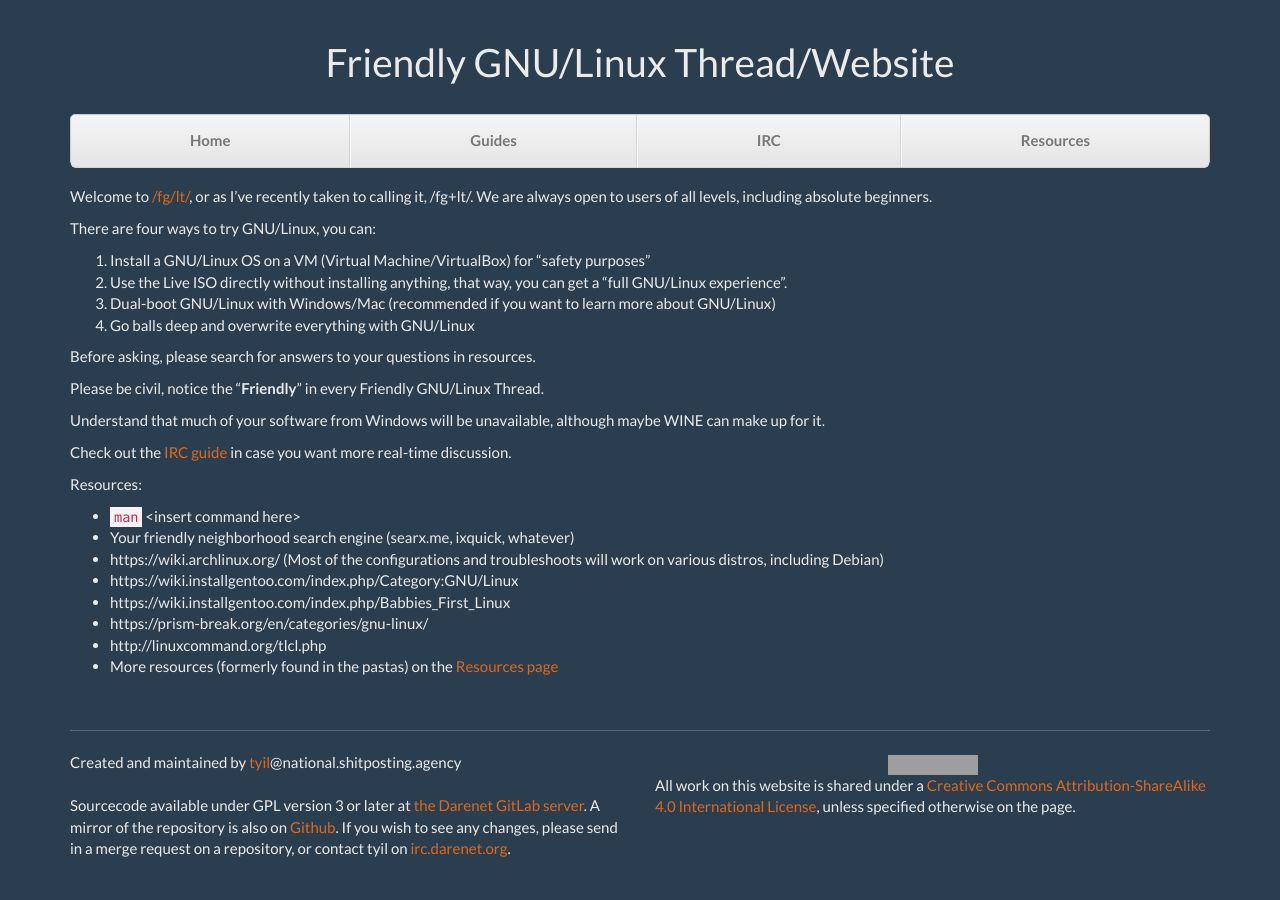
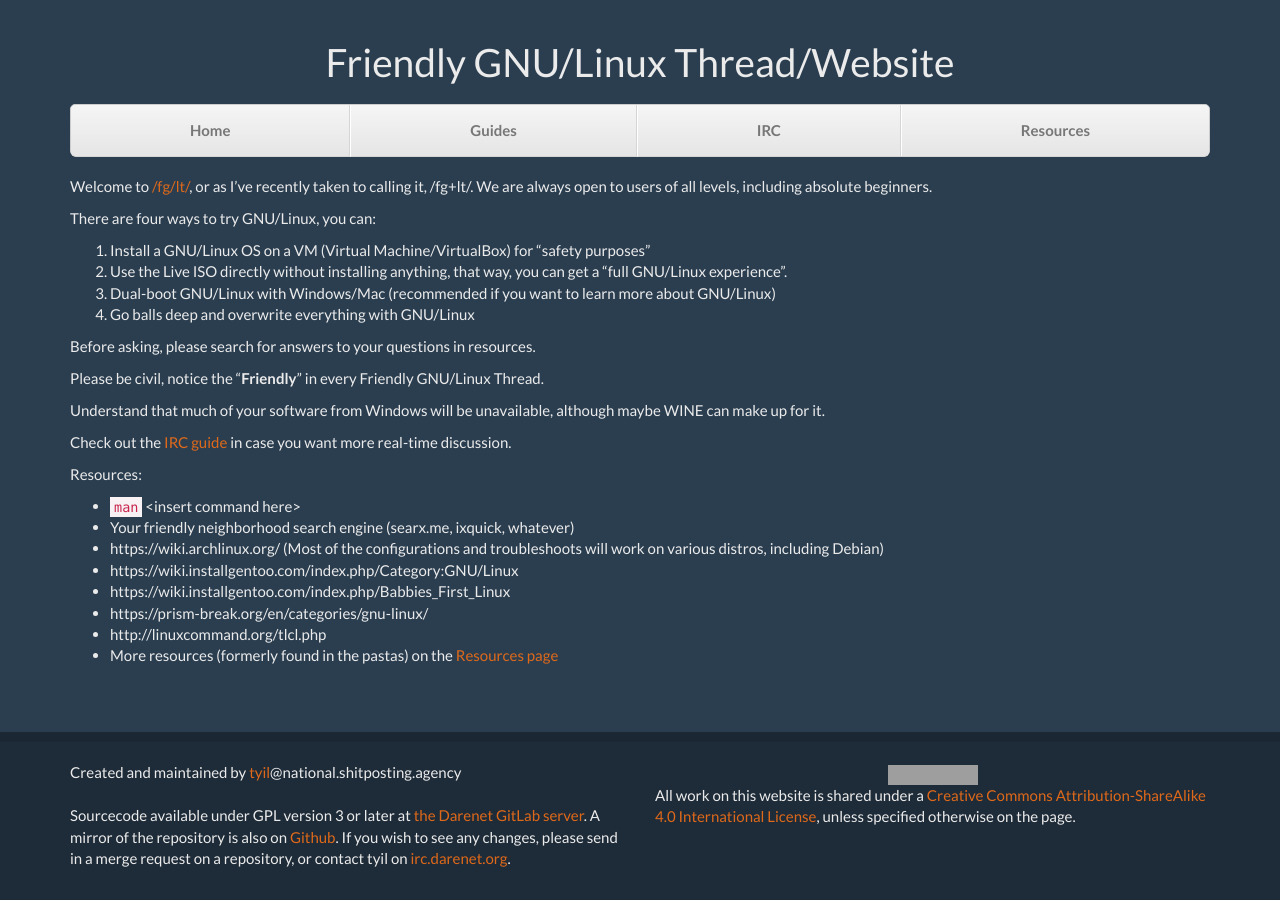
Before and after one commit to scriptkitties/fglt, a Jekyll site: the page built from index.md, in a window 1280 px wide. Built offline with Jekyll 4.4.1, drawn with Linux system fonts in a browser that asks for light colours; Markdown is read by kramdown in place of the engine named in the settings; grey boxes are pictures that could not be loaded.

Commit message:
update footer

```diff
--- a/_includes/footer.html
+++ b/_includes/footer.html
@@ -1,4 +1,3 @@
-<hr>
 <div class="row">
 	<div class="col-md-6">
 		<p>
--- a/_layouts/default.html
+++ b/_layouts/default.html
@@ -15,10 +15,12 @@
 					</ul>
 				</nav>
 			</div>
-			<main class="flex-body">
+			<main>
 				{{ content }}
 			</main>
-			<div class="flex-footer">
+		</div>
+		<div class="footer">
+			<div class="container">
 				<footer>
 					{% include footer.html %}
 				</footer>
--- a/assets/css/main.css
+++ b/assets/css/main.css
@@ -1,11 +1,14 @@
 body {
+	padding-top: 20px;
+	display: flex;
+	flex-direction: column;
+	min-height: 100vh;
 }
 
 .footer {
-	padding-top: 40px;
-	padding-bottom: 40px;
-	margin-top: 40px;
-	border-top: 1px solid #eee;
+	padding: 20px 0;
+	background-color: rgba(0, 0, 0, 0.3);
+	border-top: 10px solid rgba(0, 0, 0, 0.1);
 }
 
 /* Main marketing message and sign up button */
@@ -91,12 +94,6 @@ body {
 }
 
 /* sticky footer */
-.container {
-	padding-top: 20px;
-	display: flex;
-	min-height: 100vh;
-	flex-direction: column;
-}
 .flex-body {
 	flex: 1;
 }
@@ -115,7 +112,3 @@ img {
 html {
 	overflow-y: scroll;
 }
-
-footer {
-	padding-bottom: 30px;
-}
```
